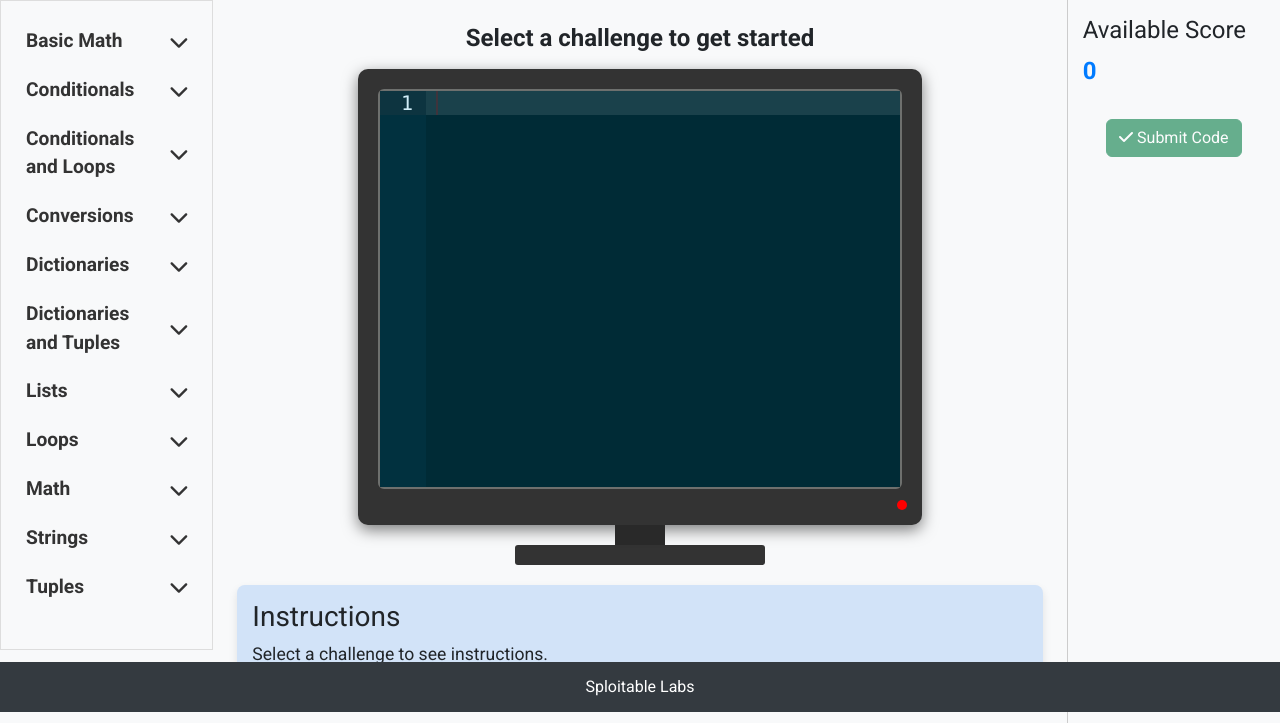
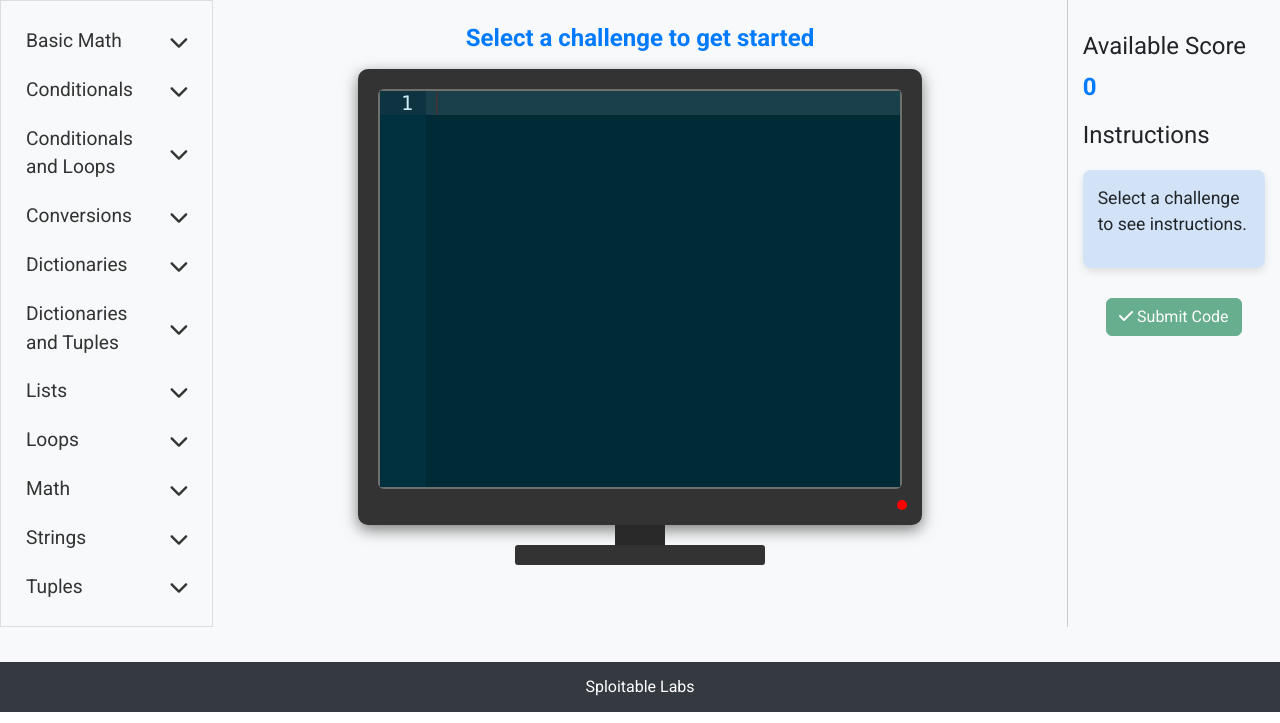
Before and after one commit to Sploitable-Labs/snake-charmer, a Flask app: page / in a window 1280 px wide. Shown: the part 88-811 px from the top of the page. Run offline with Flask 3, Linux system fonts and the light colour scheme; some libraries are stand-ins or nearby versions.

Commit message:
Improved styling

```diff
--- a/static/css/style.css
+++ b/static/css/style.css
@@ -30,12 +30,12 @@ header {
     font-size: 1.5rem;
     text-align: center;
     font-weight: bold;
+    color: #007bff;
 }
 
 /* Updated Category Title Styling */
 .category-title {
     font-size: 1.2rem;
-    font-weight: bold;
     color: #333;
     background: none;
     border: none;
@@ -54,7 +54,7 @@ header {
 }
 
 .category-title:hover {
-    background-color: #e0e0e0;
+    background-color: #d2e3f8;
 }
 
 .category-items {
--- a/templates/index.html
+++ b/templates/index.html
@@ -62,20 +62,20 @@
                     <div class="computer-base-upper"></div>
                     <div class="computer-base-lower"></div>
                 </div>
+            </main>
+
+            <!-- Right-Side Panel for Available Score and Hints -->
+            <div id="hint-panel" class="col-md-3 col-lg-2 bg-light pt-3">
+                <h4 class="mt-3">Available Score</h4>
+                <div id="available-score">0</div>
 
                 <!-- Instructions Section under Submit Button -->
+                <h4 class="mt-3">Instructions</h4>
                 <div id="instructions-content" class="instructions-box">
-                    <h3>Instructions</h3>
                     <div id="instructions-text">
                         <p>Select a challenge to see instructions.</p>
                     </div>
                 </div>
-            </main>
-
-            <!-- Right-Side Panel for Available Score and Hints -->
-            <div id="hint-panel" class="col-md-3 col-lg-2 bg-light pt-3">
-                <h4>Available Score</h4>
-                <div id="available-score">0</div>
 
                 <!-- Container for dynamic hint buttons -->
                 <h4 class="mt-3" id="hints-header" style="display: none;">Hints</h4>
```
